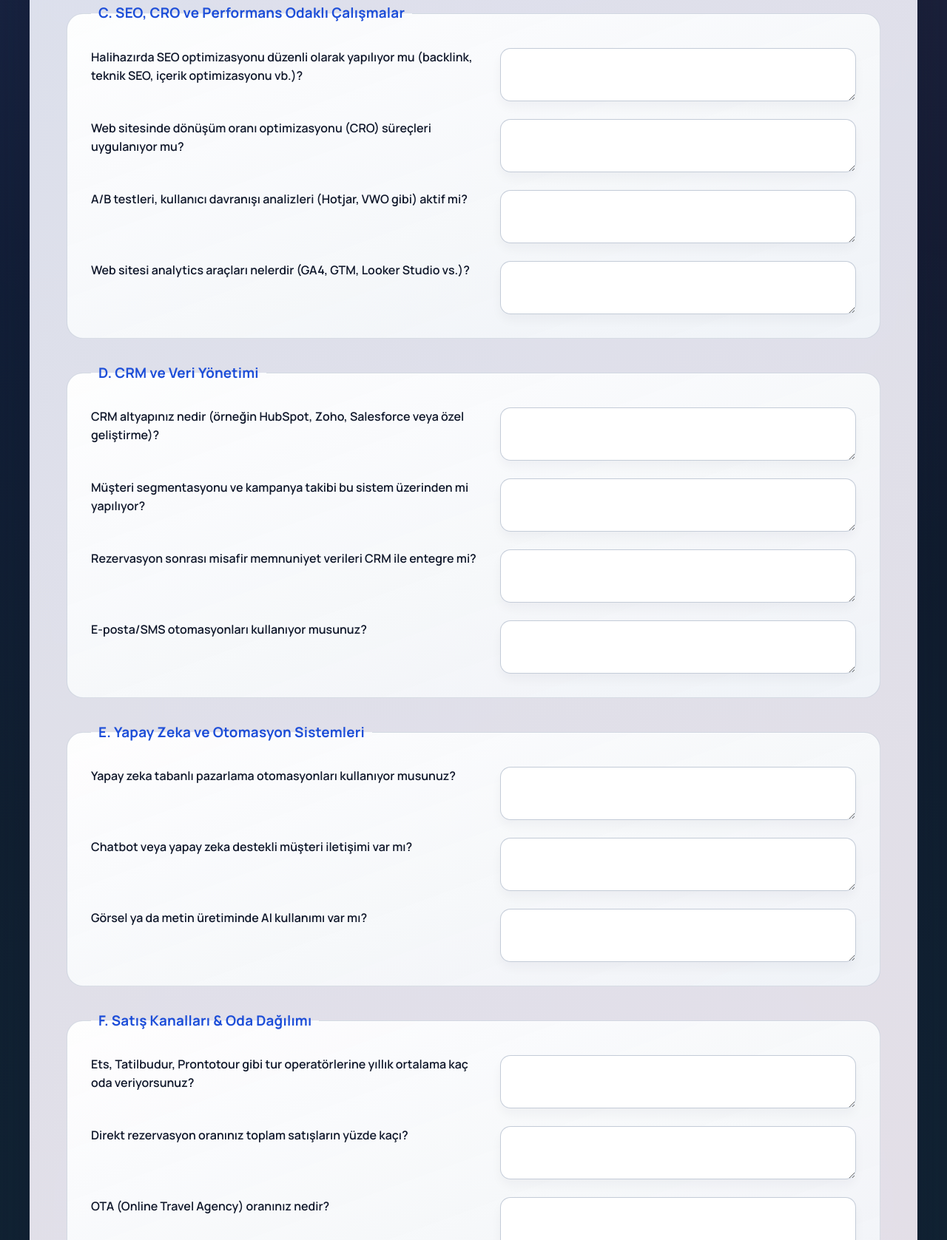
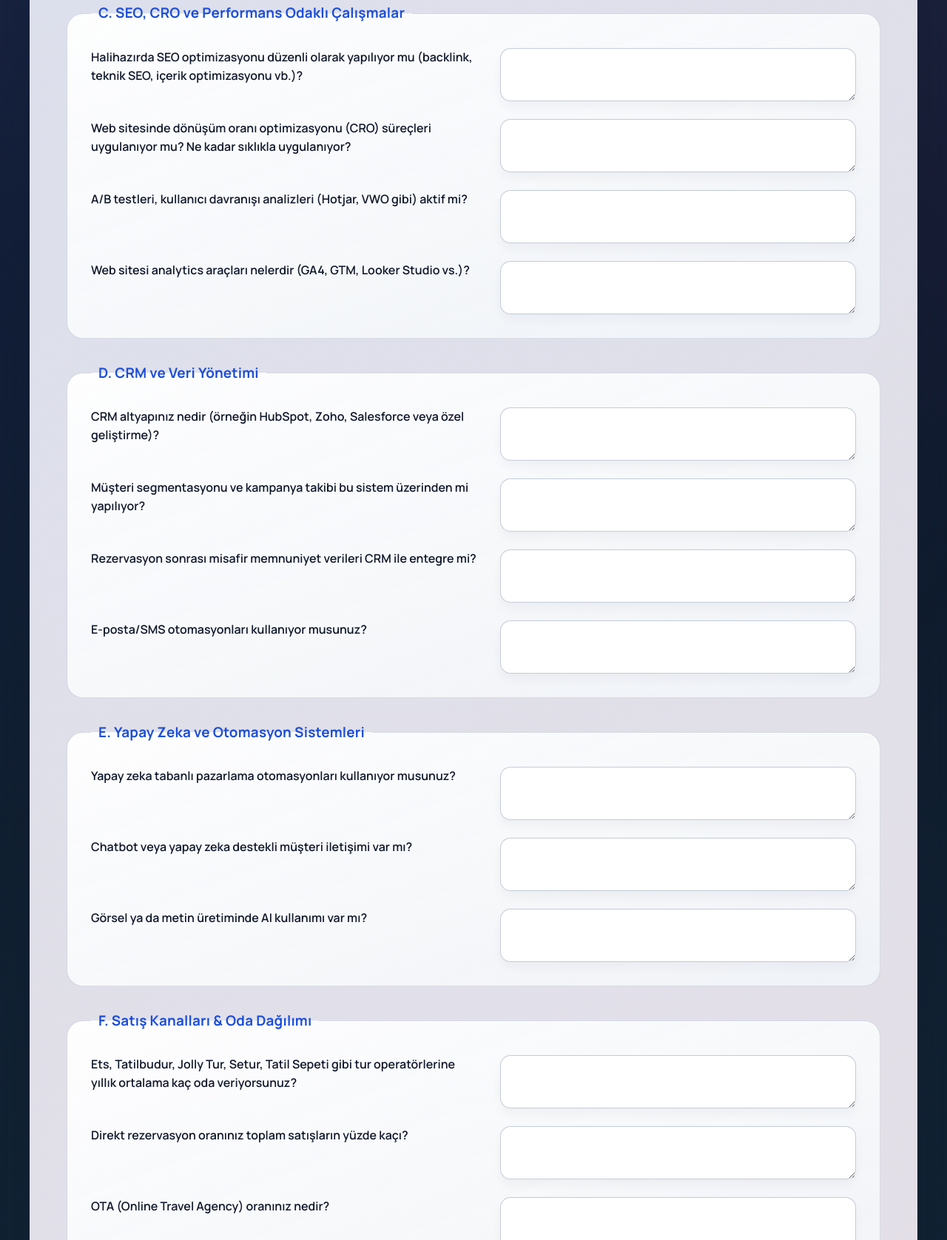
Before and after one commit to sezaidemirer/Elexus-Form, a website: page public/index.html in a window 1280 px wide. Shown: the part 1649-3326 px from the top of the page at 74% size. Drawn offline with Linux system fonts and the light colour scheme.

Commit message:
copy: add frequency context to cro question

```diff
--- a/public/index.html
+++ b/public/index.html
@@ -412,7 +412,7 @@
             <textarea id="c1" name="seoPractices"></textarea>
           </div>
           <div class="question-row">
-            <label for="c2">Web sitesinde dönüşüm oranı optimizasyonu (CRO) süreçleri uygulanıyor mu?</label>
+            <label for="c2">Web sitesinde dönüşüm oranı optimizasyonu (CRO) süreçleri uygulanıyor mu? Ne kadar sıklıkla uygulanıyor?</label>
             <textarea id="c2" name="croProcesses"></textarea>
           </div>
           <div class="question-row">
@@ -464,7 +464,7 @@
         <fieldset>
           <legend>F. Satış Kanalları &amp; Oda Dağılımı</legend>
           <div class="question-row">
-            <label for="f1">Ets, Tatilbudur, Prontotour gibi tur operatörlerine yıllık ortalama kaç oda veriyorsunuz?</label>
+            <label for="f1">Ets, Tatilbudur, Jolly Tur, Setur, Tatil Sepeti gibi tur operatörlerine yıllık ortalama kaç oda veriyorsunuz?</label>
             <textarea id="f1" name="tourOperatorAllocation"></textarea>
           </div>
           <div class="question-row">
```
